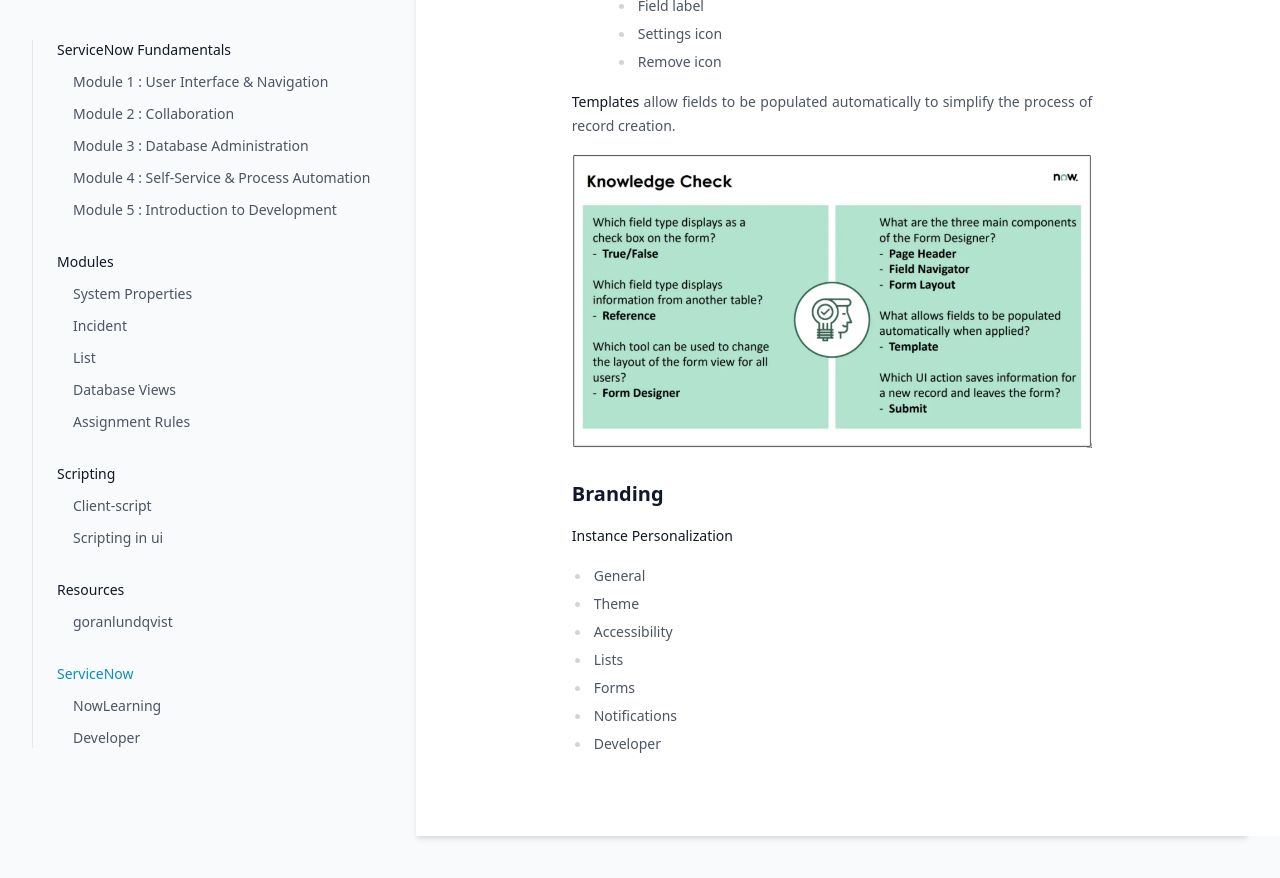
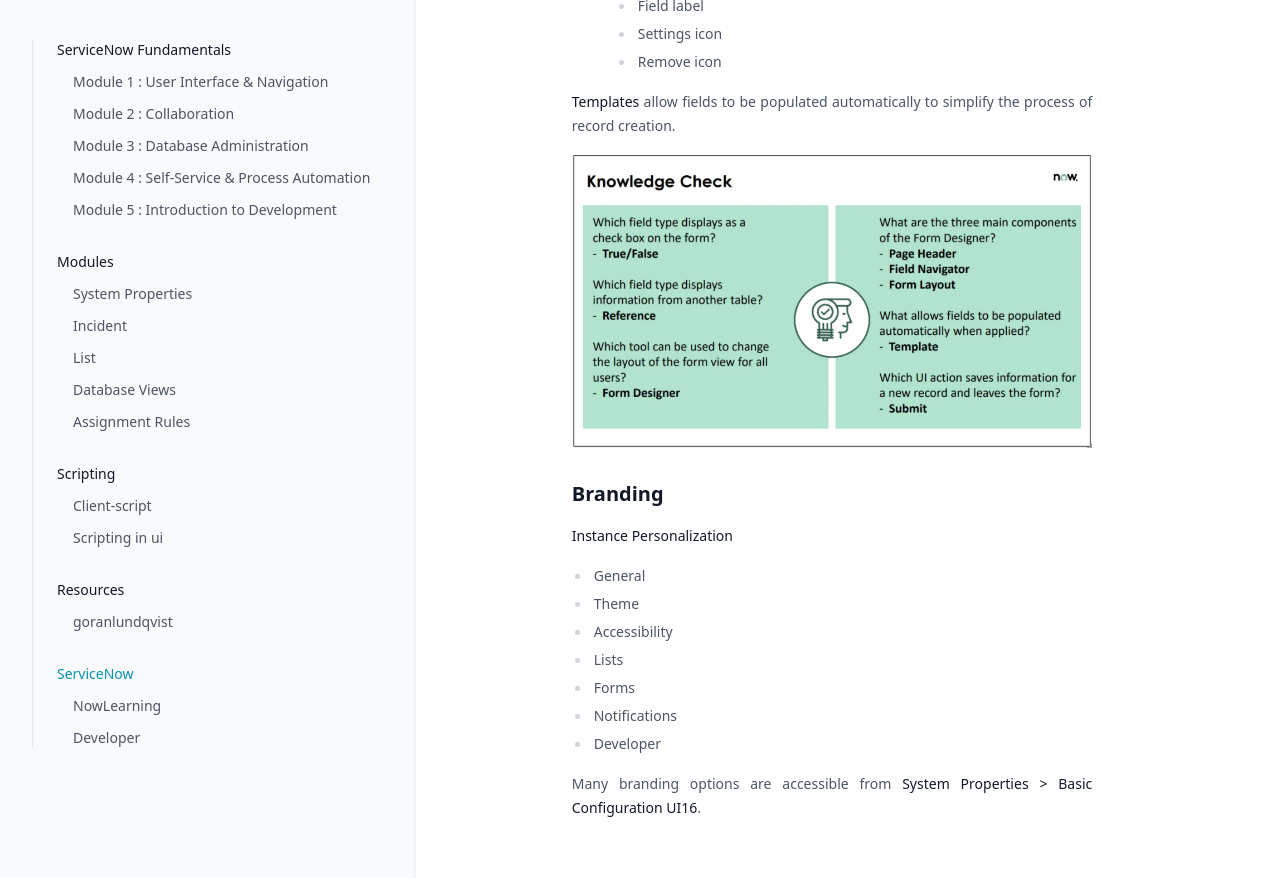
Before and after one commit to greglejeune/ebook, a Jekyll site: the page built from _servicenow/2021-11-01-snf-module1.md, in a window 1280 px wide and 900 px high, scrolled down 5297 px. Shown: the top 878 px of the window. Built offline with Jekyll 4.4.1, drawn with Linux system fonts in a browser that asks for light colours.

Commit message:
Update 2021-11-01-snf-module1.md

```diff
--- a/_servicenow/2021-11-01-snf-module1.md
+++ b/_servicenow/2021-11-01-snf-module1.md
@@ -277,3 +277,7 @@ category: snf
   <li>Notifications</li>
   <li>Developer</li>
 </ul>
+
+<p style="text-align: justify;">
+  Many branding options are accessible from <strong>System Properties > Basic Configuration UI16</strong>.
+</p>
```
